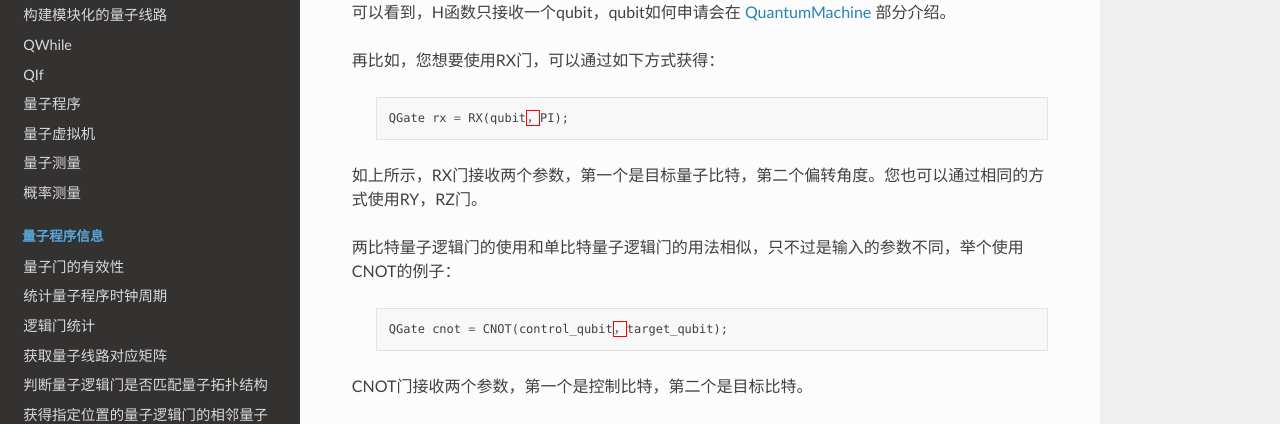
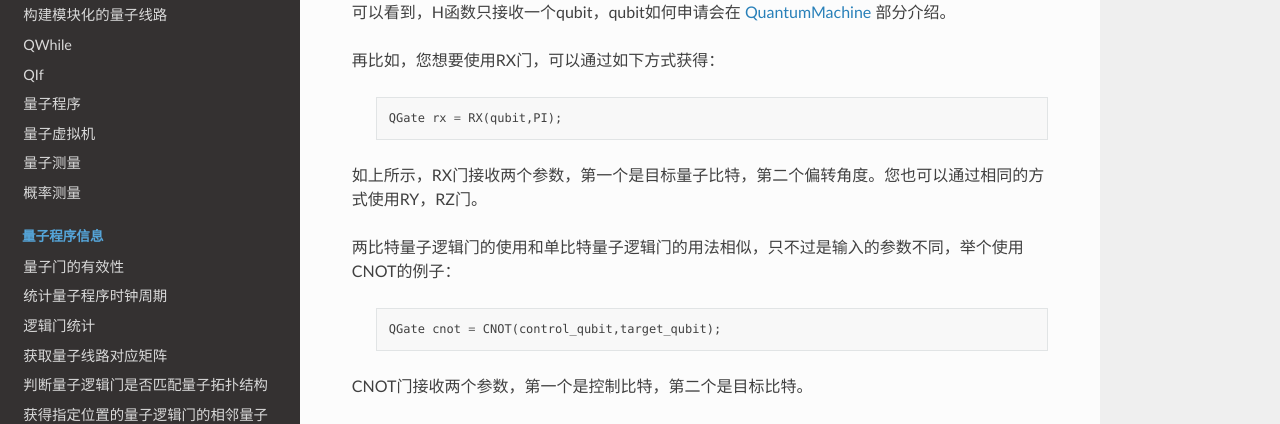
Before and after one commit to liye0005/QPanda-Toturial, a Sphinx documentation site: the page built from source/QGate.rst, in a window 1280 px wide and 900 px high, scrolled down 2919 px. Shown: the part 149-573 px from the top of the window. Built offline with Sphinx 7.4.7 and the Read the Docs theme 2.0.0, drawn with Linux system fonts in a browser that asks for light colours; pages that are not in the unit, such as notebooks, are missing from menus.

```diff
--- a/source/QGate.rst
+++ b/source/QGate.rst
@@ -144,7 +144,7 @@ QPanda-2把所有的量子逻辑门封装为API向用户提供使用，并可获
 
      .. code-block:: c
 
-          QGate rx = RX(qubit，PI);
+          QGate rx = RX(qubit,PI);
 
 如上所示，RX门接收两个参数，第一个是目标量子比特，第二个偏转角度。您也可以通过相同的方式使用RY，RZ门。
 
@@ -152,7 +152,7 @@ QPanda-2把所有的量子逻辑门封装为API向用户提供使用，并可获
 
      .. code-block:: c
 
-          QGate cnot = CNOT(control_qubit，target_qubit);
+          QGate cnot = CNOT(control_qubit,target_qubit);
 
 CNOT门接收两个参数，第一个是控制比特，第二个是目标比特。
 
@@ -208,7 +208,7 @@ control的作用是复制当前的量子逻辑门，并给复制的量子逻辑
     .. code-block:: c
 
         #include "QPanda.h"
-        using namespace QPanda；
+        using namespace QPanda;
 
         int main(void)
         {
```
